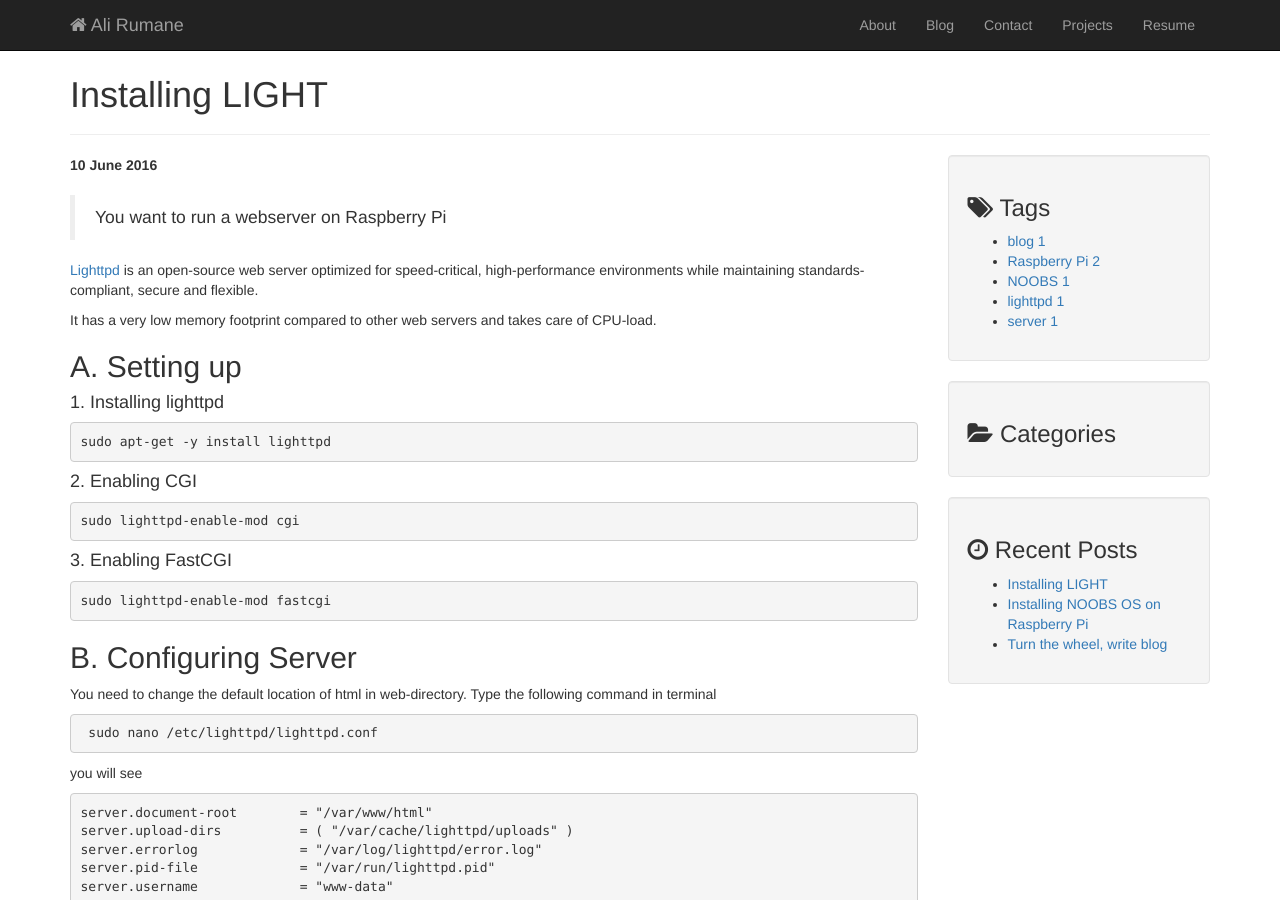
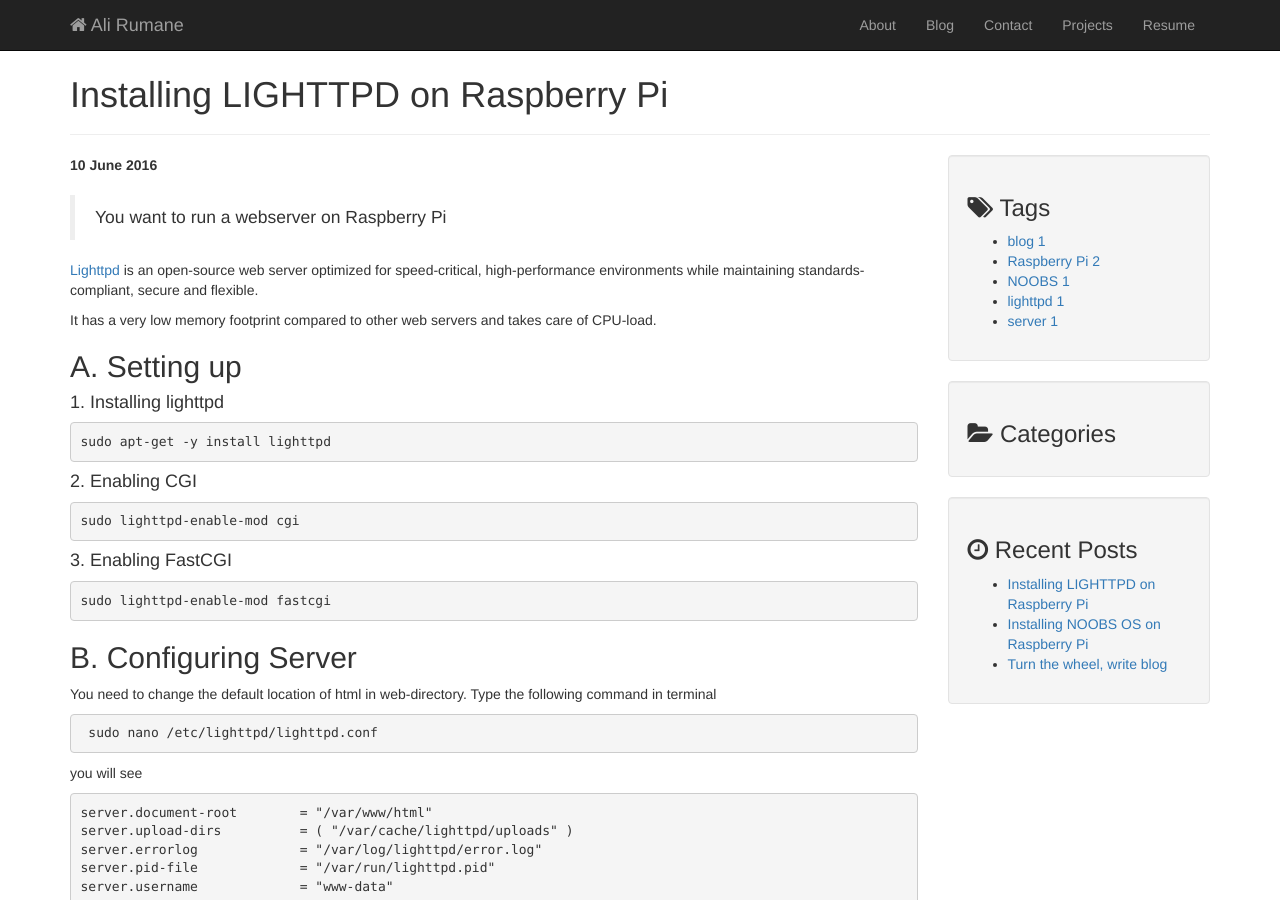
Before and after one commit to alirumane/ali-backup, a Jekyll site: the page built from _posts/2016-06-10-installing-lighttpd-on-raspberry-pi.md, in a window 1280 px wide and 900 px high. Built offline with Jekyll 4.4.1, drawn with Linux system fonts in a browser that asks for light colours; comment, search, counter and statistics services are not loaded.

Commit message:
Update 2016-06-10-installing-lighttpd-on-raspberry-pi.md

````diff
--- a/_posts/2016-06-10-installing-lighttpd-on-raspberry-pi.md
+++ b/_posts/2016-06-10-installing-lighttpd-on-raspberry-pi.md
@@ -1,6 +1,6 @@
 ---
 layout: post
-title: Installing LIGHT
+title: Installing LIGHTTPD on Raspberry Pi
 tags: [Raspberry Pi, lighttpd, server]
 ---
 >You want to run a webserver on Raspberry Pi
@@ -48,7 +48,7 @@ You need to change the default location of html in web-directory.  Type the foll
 
 you will see
 
-```
+```apache2.conf
 server.document-root        = "/var/www/html"
 server.upload-dirs          = ( "/var/cache/lighttpd/uploads" )
 server.errorlog             = "/var/log/lighttpd/error.log"
````
